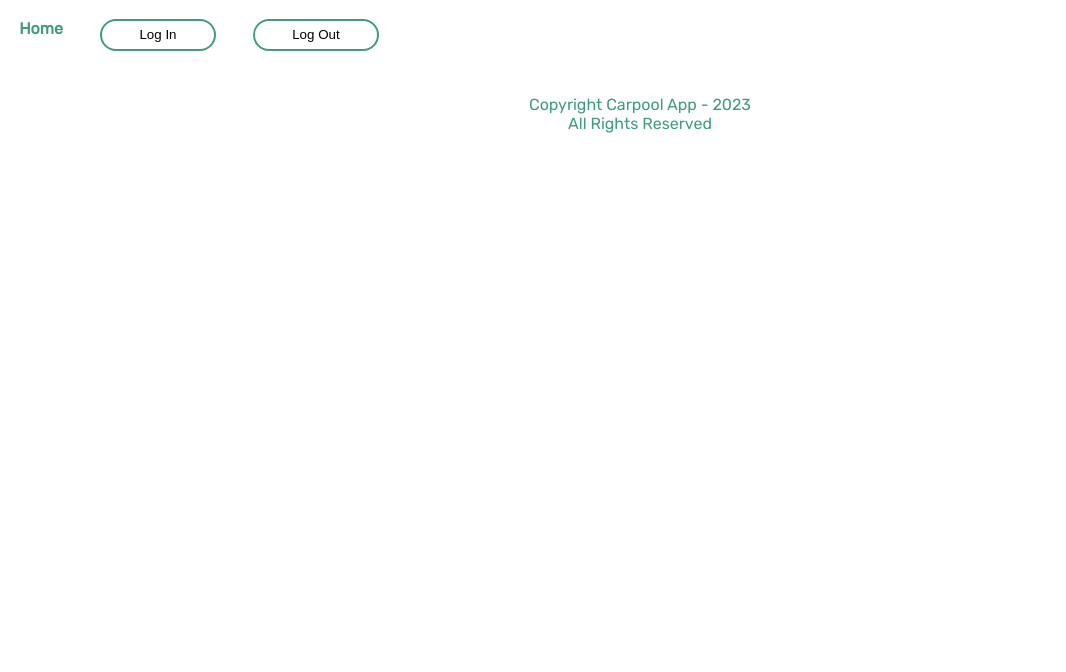
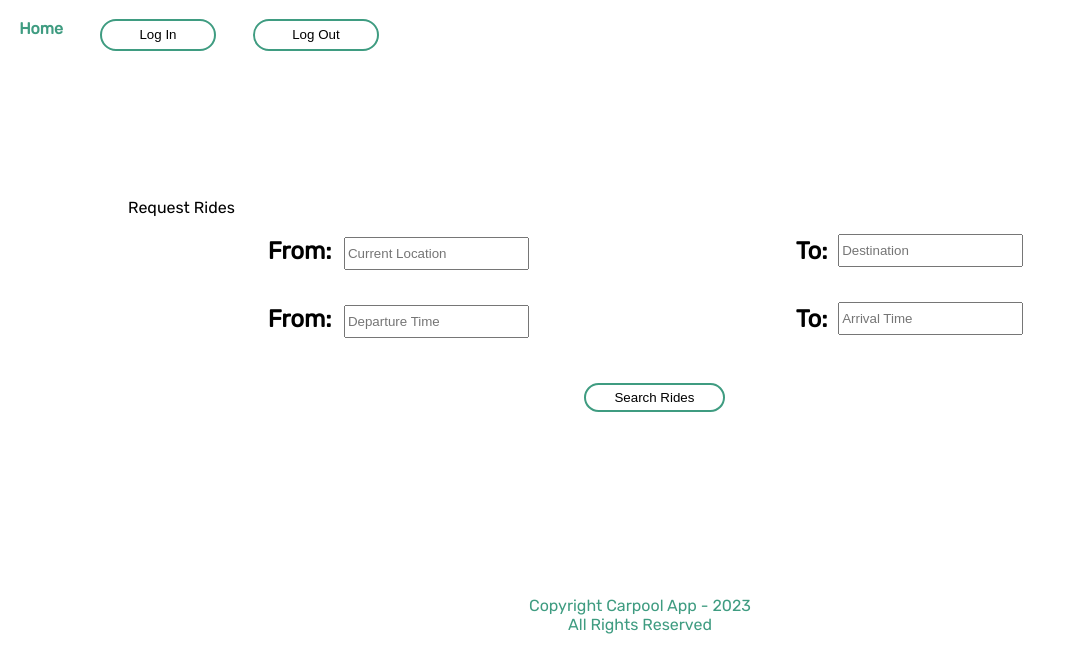
Before and after one commit to Dissonant101/carpool-app, a React (Create React App) app: page /ride-request in a window 1280 px wide. Shown: the top 672 px of the page, without its empty margins (0-1066 px from the left). Built offline with nearby package versions, Linux system fonts and the light colour scheme.

Commit message:
Adding more pages

```diff
--- a/src/App.css
+++ b/src/App.css
@@ -153,3 +153,25 @@ section#footer-section {
   padding-bottom: 2%;
   color: var(--primary);
 }
+section#ride-request-page {
+  padding: 10%;
+}
+.info-form {
+  display: flex;
+  justify-content: space-around;
+}
+.info-container {
+  display: flex;
+  justify-content: space-evenly;
+}
+input.input-field {
+  margin-left: 5%;
+  height: 40%;
+  margin-top: 8%;
+}
+
+.centered {
+  display: flex;
+  justify-content: center;
+  padding: 3%;
+}
--- a/src/App.tsx
+++ b/src/App.tsx
@@ -3,6 +3,8 @@ import { BrowserRouter as Router, Route, Routes } from 'react-router-dom';
 import { Navbar, Home } from './components';
 import Footer from './components/Footer';
 import Dashboard from './components/Dashboard';
+import RideRequest from './components/RideRequest';
+import RideSearch from './components/RideSearch';
 
 function App() {
   return (
@@ -11,6 +13,8 @@ function App() {
       <Routes>
         <Route path="/" element={<Home />} />
         <Route path="/dashboard" element={<Dashboard />} />
+        <Route path='/ride-request' element={<RideRequest/>} />
+        <Route path='/ride-search' element={<RideSearch/>} />
       </Routes>
       <Footer />
     </Router>
--- /dev/null
+++ b/src/components/RideRequest.tsx
@@ -0,0 +1,37 @@
+
+const RideRequest = () => {
+    return (
+        <section id='ride-request-page'>
+            <div className='left-shift'>
+                Request Rides
+            </div>
+            <div className='info-form'>
+                <div className='info-container'>
+                    <h2>From: </h2>
+                    <input type='text' className='input-field' placeholder='Current Location'/>
+                </div>
+                <div className='info-container'>
+                    <h2>To: </h2>
+                    <input type='text' className='input-field' placeholder='Destination'/>
+                </div>
+            </div>
+
+            <div className='info-form'>
+                <div className='info-container'>
+                    <h2>From: </h2>
+                    <input type='text' className='input-field' placeholder='Departure Time'/>
+                </div>
+                <div className='info-container'>
+                    <h2>To: </h2>
+                    <input type='text' className='input-field' placeholder='Arrival Time'/>
+                </div>
+            </div>
+
+            <div className='centered'>
+                <button className='action-btn'>Search Rides</button>
+            </div>
+        </section>
+    )
+}
+
+export default RideRequest
```
Also changed, not shown: src/components/RideSearch.tsx (added).
